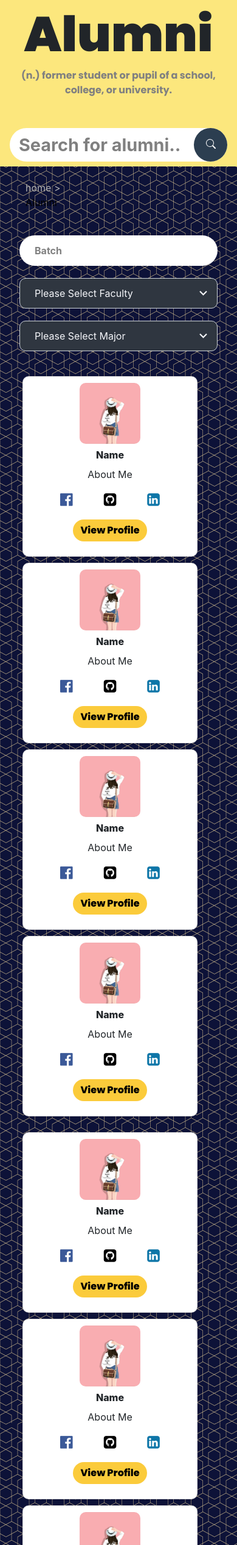
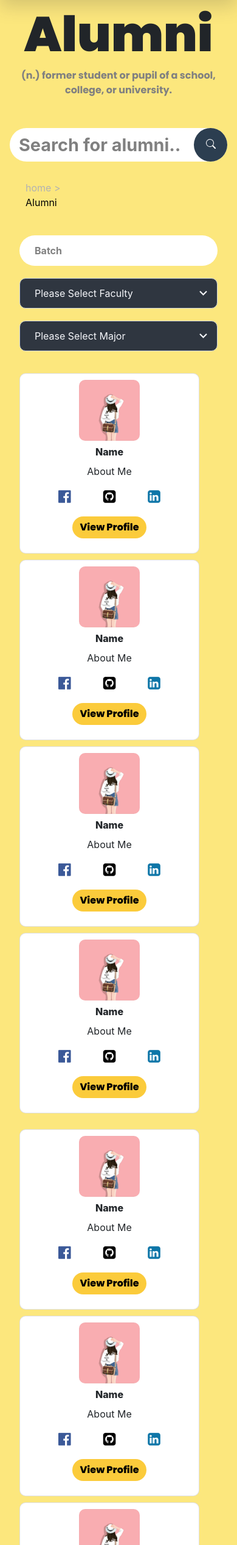
Before and after one commit to amarabjamal/Online-Alumni-System, a PHP site: page /alumni-page.html in a window 390 px wide. Shown: the part 66-2600 px from the top of the page at 61% size. Run offline with PHP 8.4, Linux system fonts and the light colour scheme; some libraries are stand-ins or nearby versions; some web fonts are replaced.

Commit message:
make alumni-page responsive

```diff
--- a/alumni-page.html
+++ b/alumni-page.html
@@ -48,7 +48,7 @@
                         <a class="nav-item nav-link normal-link" href="./index.html#about-us">About Us</a>
                         <a class="nav-item nav-link normal-link" href="./news.html">Events</a>
                         <a class="nav-item nav-link normal-link" href="./joblistingview.html">Job</a>
-                        <a class="nav-item nav-link normal-link" href="./alumni-page.html">Alumni List</a>
+                        <a class="nav-item nav-link normal-link active" href="./alumni-page.html">Alumni List</a>
                         <a class="nav-item nav-link normal-link" href="#footer">Contact Us</a>
 
                         <div id="control" class="nav-item dropdown">
@@ -64,7 +64,8 @@
                             </div>
                         </div>
 
-                        <a id="control-lg" class="nav-item nav-link normal-link" href="./manage_user_account.html">Your profile</a>
+                        <a id="control-lg" class="nav-item nav-link normal-link" href="./manage_user_account.html">Your
+                            profile</a>
                         <a id="control-lg" class="nav-item nav-link normal-link" href="edit_profile.html">Edit
                             profile</a>
                         <a id="control-lg" class="nav-item nav-link normal-link" href="./index.html">Log out</a>
@@ -152,10 +153,9 @@
     </div>
 
     <!-- ROW FOR CARDS-->
-
     <div class="row cards">
 
-        <div class="col-md-3 col-sm-6 col-xs-12">
+        <div class="col-md-3 col-sm-6 col-xs-12 spc">
             <div class="card">
                 <img src="images/avatar.jpg" alt="man">
                 <div class="desc">
@@ -175,7 +175,7 @@
             </div>
         </div>
 
-        <div class="col-md-3 col-sm-6 col-xs-12">
+        <div class="col-md-3 col-sm-6 col-xs-12 spc">
             <div class="card">
                 <img src="images/avatar.jpg" alt="man">
                 <div class="desc">
@@ -195,7 +195,7 @@
             </div>
         </div>
 
-        <div class="col-md-3 col-sm-6 col-xs-12">
+        <div class="col-md-3 col-sm-6 col-xs-12 spc">
             <div class="card">
                 <img src="images/avatar.jpg" alt="man">
                 <div class="desc">
@@ -215,90 +215,7 @@
             </div>
         </div>
 
-        <div class="col-md-3 col-sm-6 col-xs-12">
-            <div class="card">
-                <img src="images/avatar.jpg" alt="man">
-                <div class="desc">
-                    <p class="name" style="font-weight: 800;">Name</p>
-                    <p class="abtMe">About Me</p>
-                </div>
-                <div class="socmed">
-                    <a href="https://www.facebook.com/login/web/"><i
-                            class="fa fa-facebook-official bg-transparent"></i></a>
-                    <a href="https://github.com/login"><i class="fa fa-github-square bg-transparent"></i></a>
-                    <a href="https://www.linkedin.com/uas/login"><i
-                            class="fa fa-linkedin-square bg-transparent"></i></a>
-                </div>
-                <div class="button">
-                    <a class="btn btn-primary" href="profile.html" role="button">View Profile</a>
-                </div>
-            </div>
-        </div>
-    </div>
-
-    <div class="row cards">
-
-        <div class="col-md-3 col-sm-6 col-xs-12">
-            <div class="card">
-                <img src="images/avatar.jpg" alt="man">
-                <div class="desc">
-                    <p class="name" style="font-weight: 800;">Name</p>
-                    <p class="abtMe">About Me</p>
-                </div>
-                <div class="socmed">
-                    <a href="https://www.facebook.com/login/web/"><i
-                            class="fa fa-facebook-official bg-transparent"></i></a>
-                    <a href="https://github.com/login"><i class="fa fa-github-square bg-transparent"></i></a>
-                    <a href="https://www.linkedin.com/uas/login"><i
-                            class="fa fa-linkedin-square bg-transparent"></i></a>
-                </div>
-                <div class="button">
-                    <a class="btn btn-primary" href="profile.html" role="button">View Profile</a>
-                </div>
-            </div>
-        </div>
-
-        <div class="col-md-3 col-sm-6 col-xs-12">
-            <div class="card">
-                <img src="images/avatar.jpg" alt="man">
-                <div class="desc">
-                    <p class="name" style="font-weight: 800;">Name</p>
-                    <p class="abtMe">About Me</p>
-                </div>
-                <div class="socmed">
-                    <a href="https://www.facebook.com/login/web/"><i
-                            class="fa fa-facebook-official bg-transparent"></i></a>
-                    <a href="https://github.com/login"><i class="fa fa-github-square bg-transparent"></i></a>
-                    <a href="https://www.linkedin.com/uas/login"><i
-                            class="fa fa-linkedin-square bg-transparent"></i></a>
-                </div>
-                <div class="button">
-                    <a class="btn btn-primary" href="profile.html" role="button">View Profile</a>
-                </div>
-            </div>
-        </div>
-
-        <div class="col-md-3 col-sm-6 col-xs-12">
-            <div class="card">
-                <img src="images/avatar.jpg" alt="man">
-                <div class="desc">
-                    <p class="name" style="font-weight: 800;">Name</p>
-                    <p class="abtMe">About Me</p>
-                </div>
-                <div class="socmed">
-                    <a href="https://www.facebook.com/login/web/"><i
-                            class="fa fa-facebook-official bg-transparent"></i></a>
-                    <a href="https://github.com/login"><i class="fa fa-github-square bg-transparent"></i></a>
-                    <a href="https://www.linkedin.com/uas/login"><i
-                            class="fa fa-linkedin-square bg-transparent"></i></a>
-                </div>
-                <div class="button">
-                    <a class="btn btn-primary" href="profile.html" role="button">View Profile</a>
-                </div>
-            </div>
-        </div>
-
-        <div class="col-md-3 col-sm-6 col-xs-12">
+        <div class="col-md-3 col-sm-6 col-xs-12 spc">
             <div class="card">
                 <img src="images/avatar.jpg" alt="man">
                 <div class="desc">
--- a/styles/alumni-page.css
+++ b/styles/alumni-page.css
@@ -17,9 +17,10 @@ html,body {
 }
 
 body {
-    /* background-color: #fff6ca; */
-    background-color: #f5f5f5;
-    background-image: url(/images/oriental-tiles.png);
+    background-color: var(--secColor);
+    /* background-image: linear-gradient( rgba(0, 0, 0, 0.5), rgba(0, 0, 0, 0.5) ), url(/images/oriental-tiles.png); */
+    /* background-color: #f5f5f5; */
+    /* background-image: url(/images/oriental-tiles.png); */
 
 }
 
@@ -35,7 +36,9 @@ body {
 .graduate-text{
     position: relative;
     padding: .5rem 1rem;
-    background-color: var(--secColor);
+
+    /* background-color: var(--secColor); */
+
 }
 
 .alumni-text{
@@ -338,37 +341,12 @@ body {
     border-radius: 10px;
     background: white;
     /* margin: 10px; */
-
     vertical-align: middle;
-    margin: 5px 5px;
-    min-width: 250px;
-    width: 18rem;
+    margin-bottom: 10px;
+    /* min-width: 200px; */
 
 }
 
-/* sm */
-/* @media (max-width: 576px){
-    .card {
-        background-color: tomato;
-    }
-
-} */
-
-/* md */
-/* @media (max-width: 768px){
-    .card {
-        background-color: pink;
-    }
-
-} */
-
-/* lg */
-/* @media (max-width: 992px){
-    .card {
-        background-color: greenyellow;
-    }
-
-} */
 
 .card img{
     width: 100px;
```
